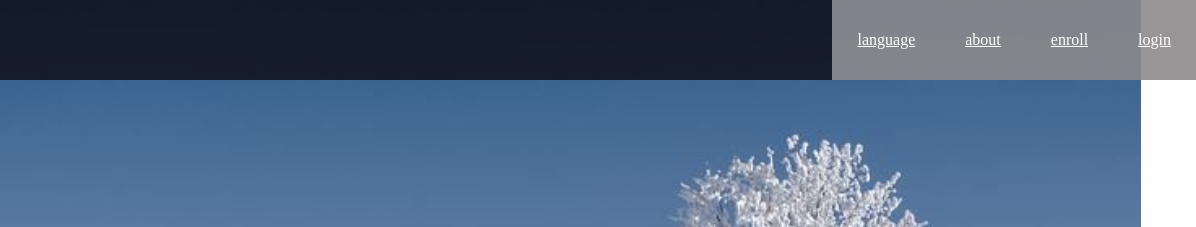
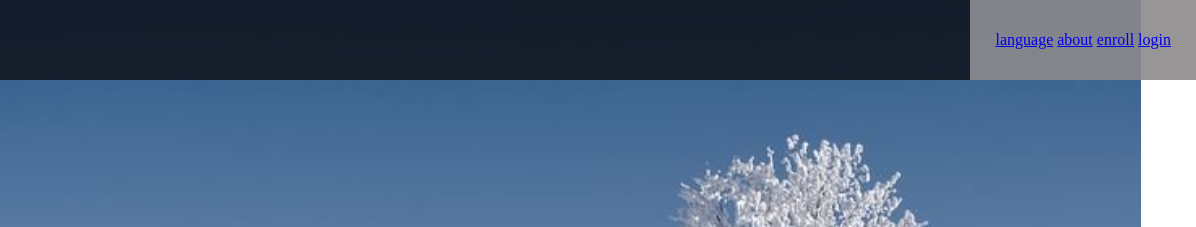
Before and after one commit to yamanetakehiro/github.io, a plain HTML site: page index.html in a window 1280 px wide. Shown: the top 227 px of the page, 84-1280 px from the left. Drawn offline with Linux system fonts and the light colour scheme.

Commit message:
Update stylesheet.css

```diff
--- a/stylesheet.css
+++ b/stylesheet.css
@@ -32,7 +32,7 @@ header {
 
 }
 
-.ni a {
+.ni{
     line-height: 80px;
     float: left;
     padding: 0 25px;
```
